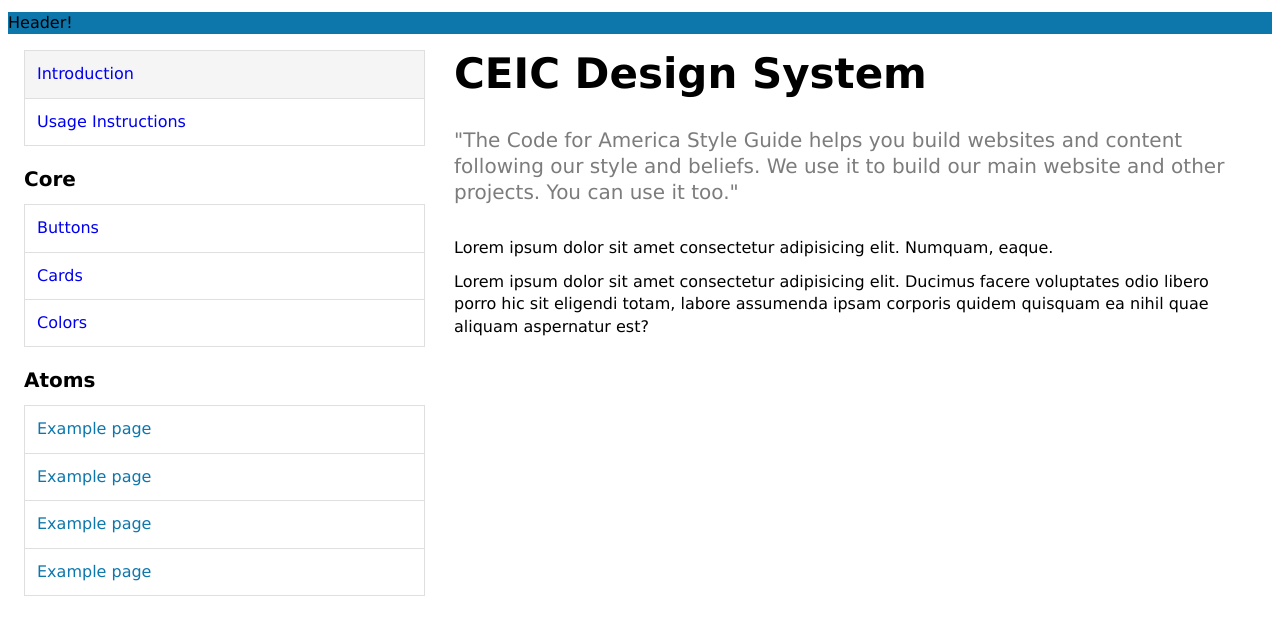
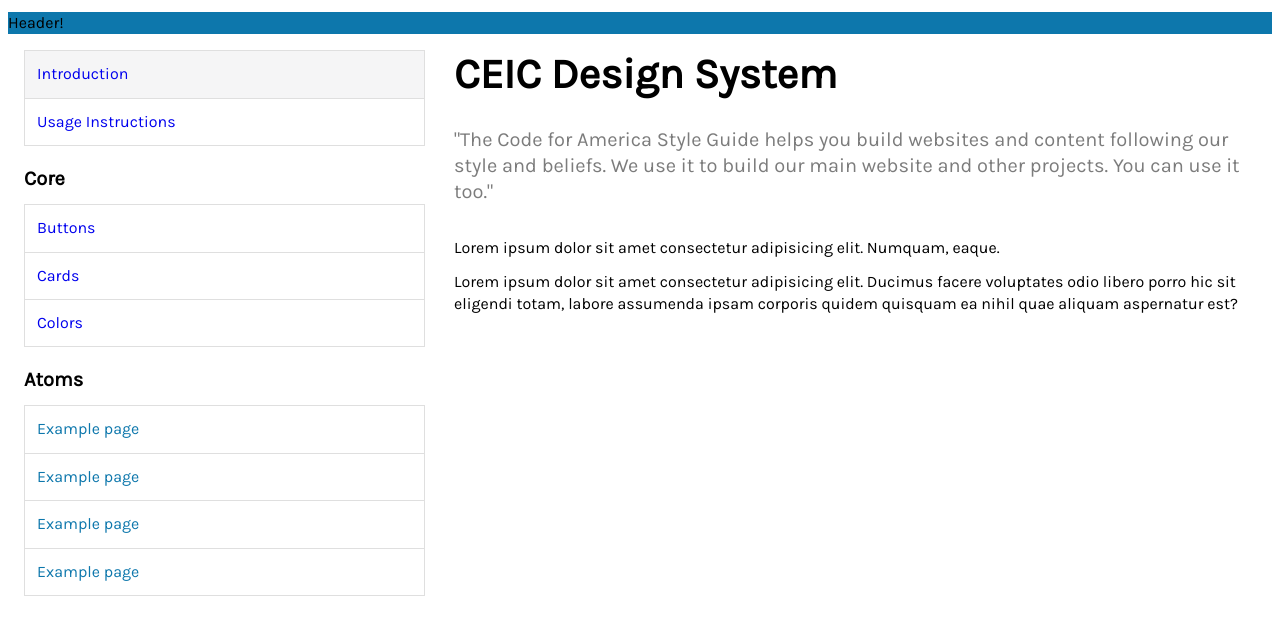
Before and after one commit to Code-For-Chicago/ceic_design_system, a Jekyll site: the page built from docs/index.html, in a window 1280 px wide. Shown: the top 635 px of the page. Built offline with Jekyll 4.4.1, drawn with Linux system fonts in a browser that asks for light colours; nearby versions of some CDN libraries.

Commit message:
added Karla font

```diff
--- a/docs/_includes/head.html
+++ b/docs/_includes/head.html
@@ -8,6 +8,8 @@
   <title>{{ site.title }}</title>
   <!-- <link rel="shortcut icon" href="/favicon.ico" /> -->
   <link rel="stylesheet" href="{{ site.baseurl }}/css/style.css">
+  <link rel="preconnect" href="https://fonts.gstatic.com">
+  <link href="https://fonts.googleapis.com/css2?family=Karla&display=swap" rel="stylesheet">
   <script src="https://kit.fontawesome.com/211706c7f5.js" crossorigin="anonymous"></script>
 </head>
 
--- a/docs/css/style.scss
+++ b/docs/css/style.scss
@@ -4,7 +4,8 @@
 html {
     box-sizing: border-box;
     font-size: 1rem;
-    font-family: "freight-sans-pro", "Freight Sans Pro", "Verdana", "Arial", sans-serif;
+    // font-family: "freight-sans-pro", "Freight Sans Pro", "Verdana", "Arial", sans-serif;
+    font-family: 'Karla', Helvetica, sans-serif;
     font-weight: 400;
     line-height: 1.4;
 }
@@ -26,7 +27,7 @@ header {
 
 @media only screen and (min-width: 767px) {
     .flex-container {
-      display: flex;
+        display: flex;
     }
 
     nav {
@@ -36,7 +37,7 @@ header {
     .main {
         width: 66vw;
     }
-  }
+}
 
 nav {
     margin-right: 2.35765%;
```
